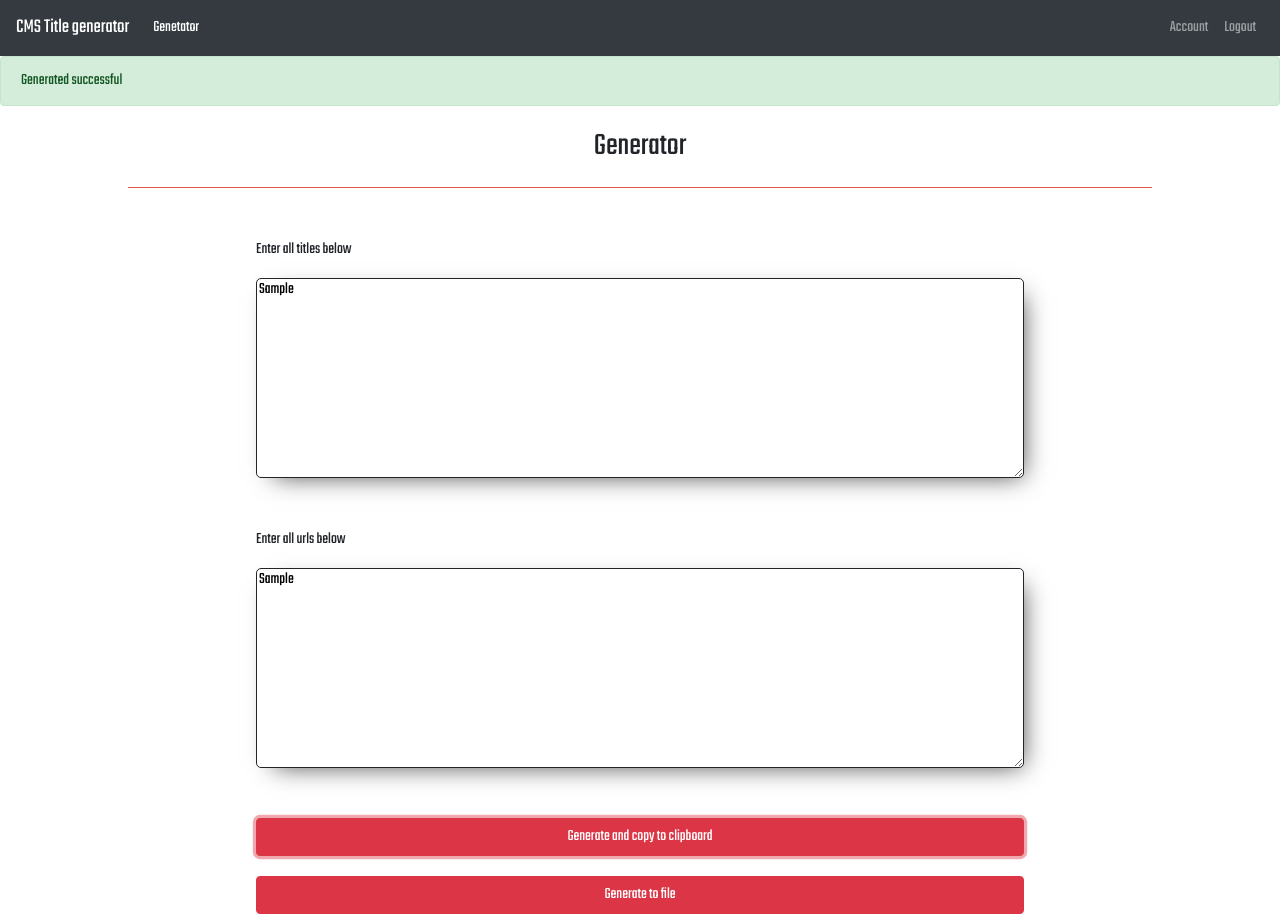
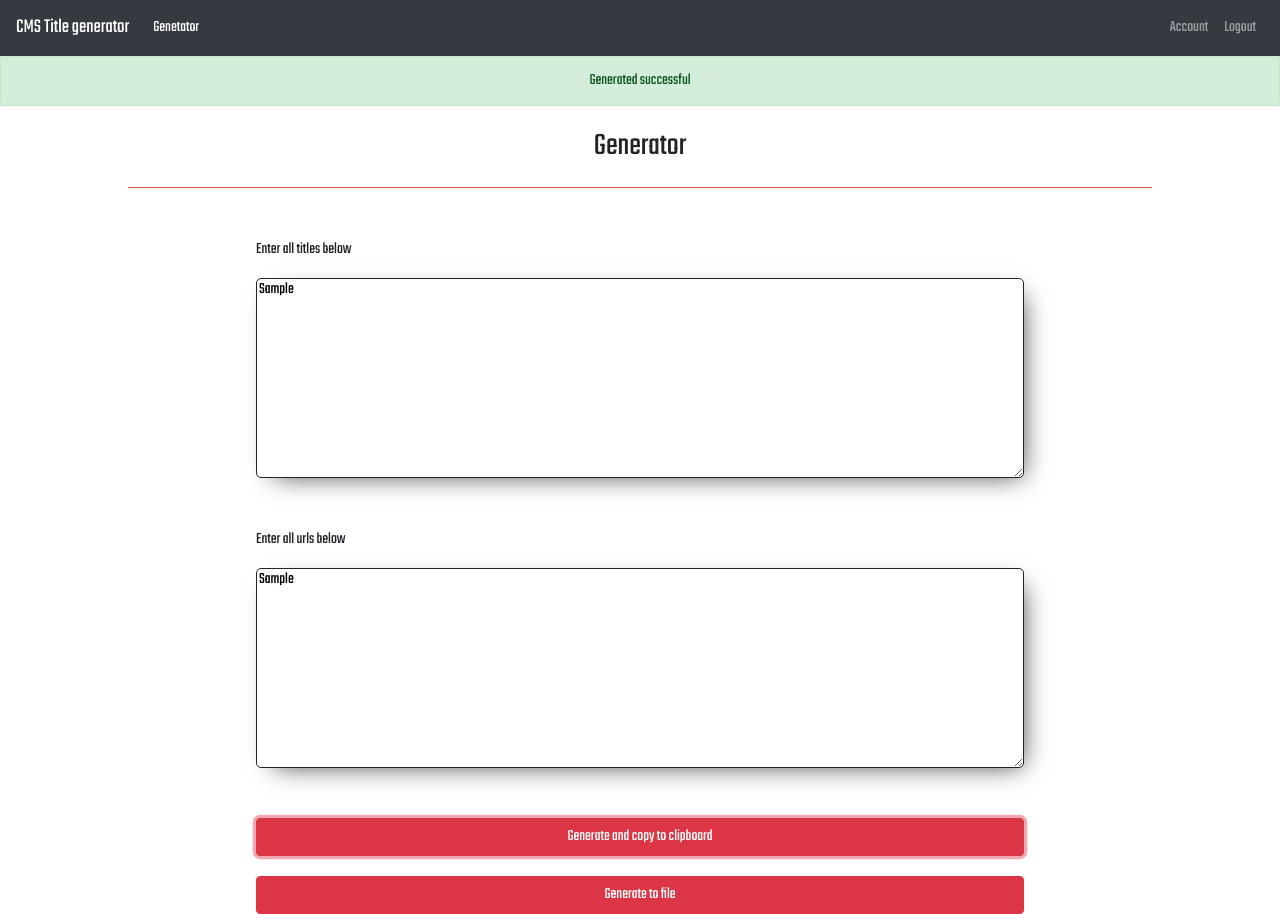
Before and after one commit to DevWichrowski/CMS-title-generator, a React (Create React App) app: page / in a window 1280 px wide. Both pictures are taken after typing "Sample", "Sample" into the empty fields and a click on the button "Generate and copy to clipboard". Built offline with nearby package versions, Linux system fonts and the light colour scheme.

Commit message:
Add styles for Alert Components

```diff
--- a/src/components/Dashboard/TitleGenerator/AlertError/AlertError.js
+++ b/src/components/Dashboard/TitleGenerator/AlertError/AlertError.js
@@ -1,9 +1,10 @@
 import React from 'react';
 import { Alert } from 'react-bootstrap';
+import './AlertError.scss'
 
 export default function AlertError() {
 	return (
-		<div>
+		<div className="alert-error">
 			<Alert variant="danger">Something goes wrong</Alert>
 		</div>
 	);
--- /dev/null
+++ b/src/components/Dashboard/TitleGenerator/AlertError/AlertError.scss
@@ -0,0 +1,3 @@
+.alert-error{
+    text-align: center;
+}
--- a/src/components/Dashboard/TitleGenerator/AlertSuccess/AlertSuccess.js
+++ b/src/components/Dashboard/TitleGenerator/AlertSuccess/AlertSuccess.js
@@ -1,9 +1,10 @@
 import React from 'react';
 import { Alert } from 'react-bootstrap';
+import './AlertSuccess.scss'
 
 export default function AlertSuccess() {
 	return (
-		<div>
+		<div className="alert-success">
 			<Alert variant="success">Generated successful</Alert>
 		</div>
 	);
--- /dev/null
+++ b/src/components/Dashboard/TitleGenerator/AlertSuccess/AlertSuccess.scss
@@ -0,0 +1,3 @@
+.alert-success{
+    text-align: center;
+}
--- a/src/components/Dashboard/TitleGenerator/TitleGenerator.js
+++ b/src/components/Dashboard/TitleGenerator/TitleGenerator.js
@@ -2,7 +2,7 @@ import React, { Component } from 'react';
 import { connect } from 'react-redux';
 import { getLoginStatus } from '../../../store/selectors/users.selectors';
 import './TitleGenerator.scss';
-import { Button, Alert } from 'react-bootstrap';
+import { Button } from 'react-bootstrap';
 import AlertSuccess from './AlertSuccess/AlertSuccess';
 import AlertError from './AlertError/AlertError';
 
```
